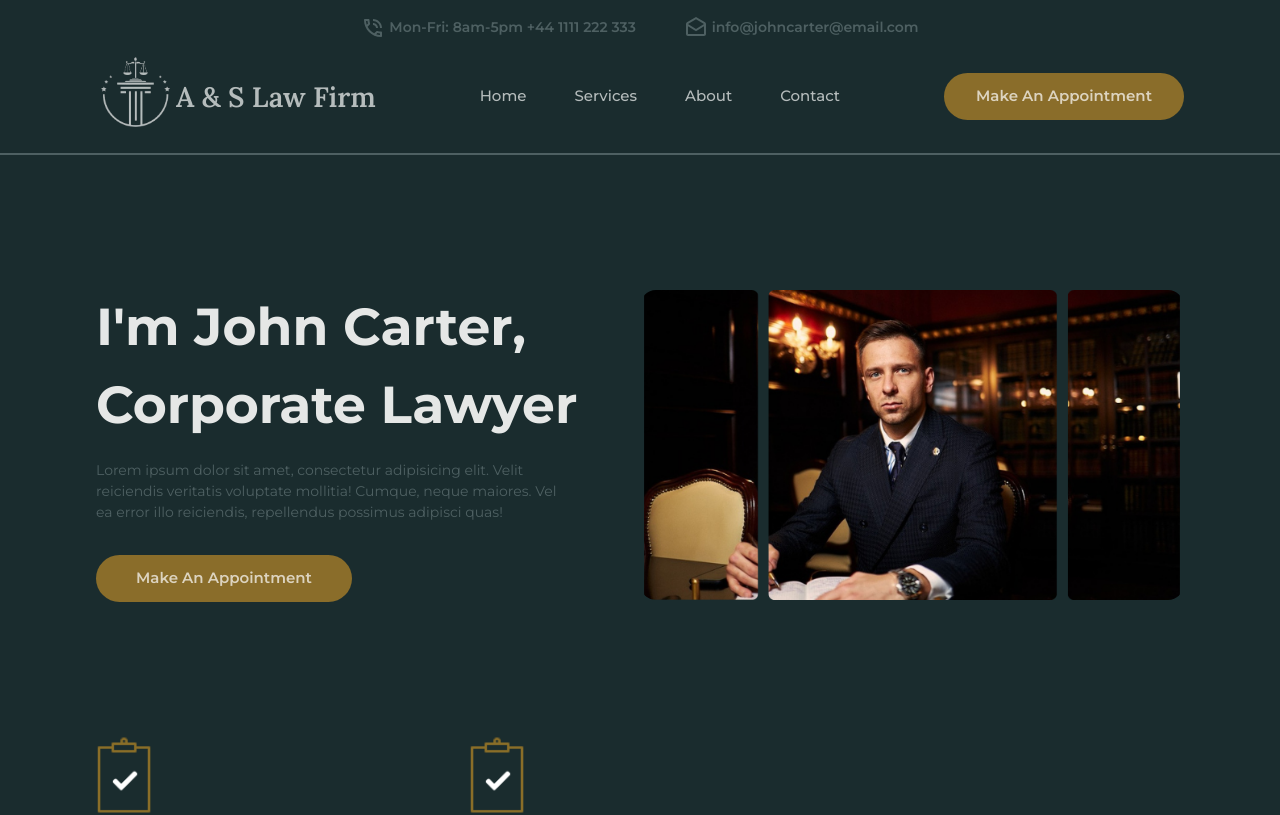
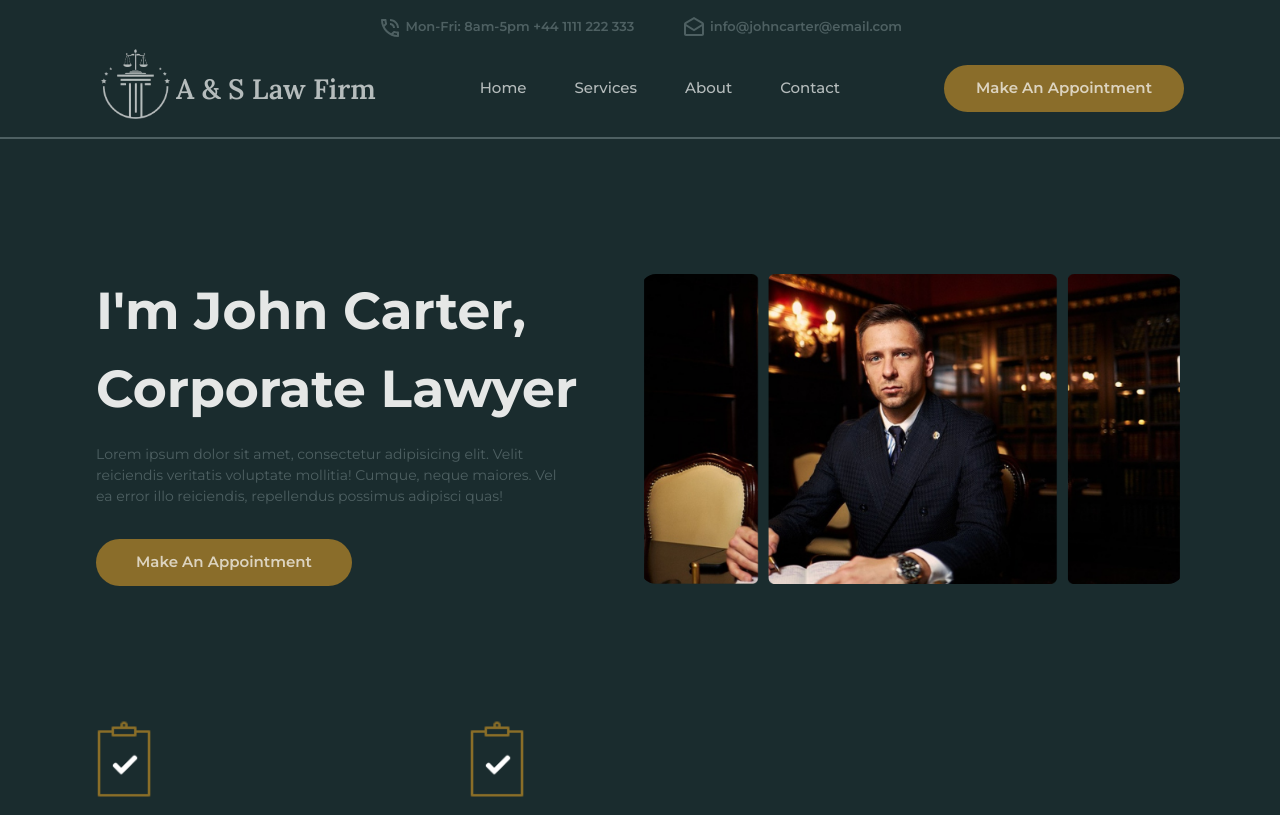
Before and after one commit to Harsh2972004/law-firm, a React (Vite) app: page / in a window 1280 px wide. Shown: the top 815 px of the page. Built offline with nearby package versions, Linux system fonts and the light colour scheme.

Commit message:
minor changes

```diff
--- a/src/components/Cta.jsx
+++ b/src/components/Cta.jsx
@@ -3,7 +3,7 @@ import DraftsIcon from "@mui/icons-material/DraftsOutlined";
 
 export const Cta = () => {
   return (
-    <div className="center gap-12 text-para xl:text-[14px] lgl:text-[13px] md:text-[12px] pt-4 font-semibold hide">
+    <div className="center gap-12 text-para lgl:text-[13px] md:text-[12px] pt-4 font-semibold hide">
       <p>
         <PhoneInTalkIcon /> Mon-Fri: 8am-5pm +44 1111 222 333
       </p>
--- a/src/components/NavBar.jsx
+++ b/src/components/NavBar.jsx
@@ -15,7 +15,7 @@ const NavBar = () => {
         open ? "max-h-[200px]" : "sm:max-h-[65px] lgl:max-h-[400px]"
       } overflow-hidden transition-all ease-in-out duration-300`}
     >
-      <div className="navbar justify-between text-nav font-medium py-4 p">
+      <div className="navbar justify-between text-nav font-medium py-2">
         <div className="center cursor-pointer">
           <img
             className="xl:w-[80px] lgl:mb-2 sm:mb-1 lgl:w-[50px] md:w-[38px] sm:w-[32px]"
```
